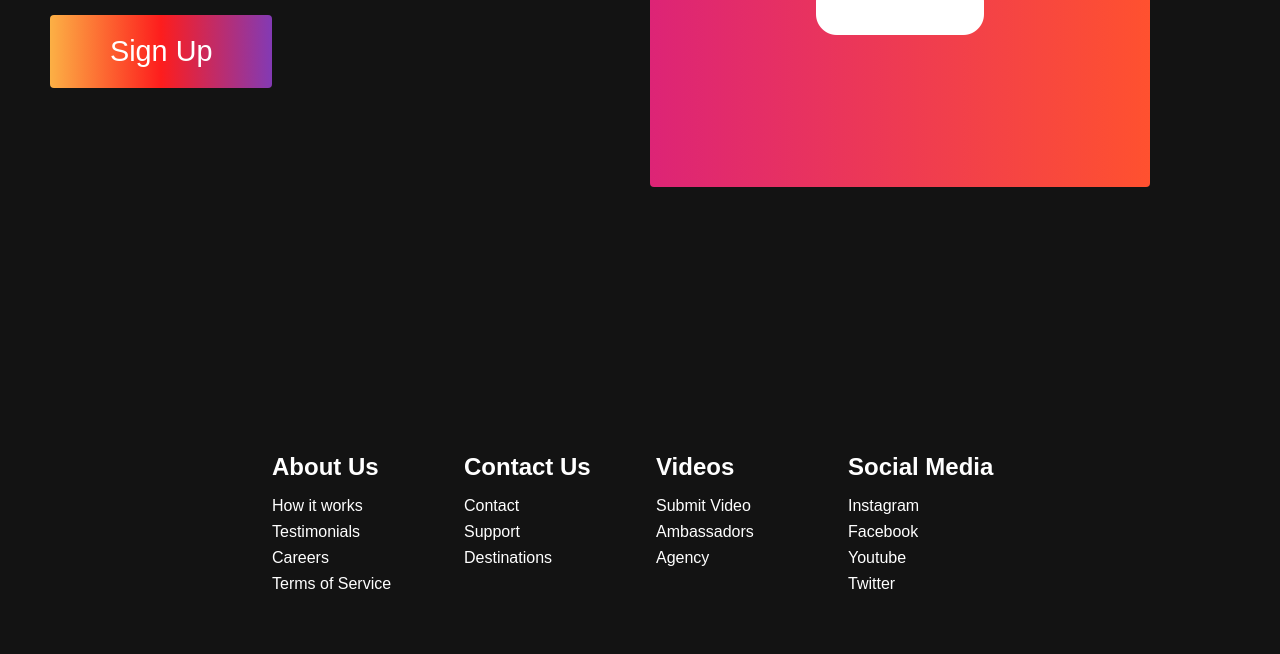
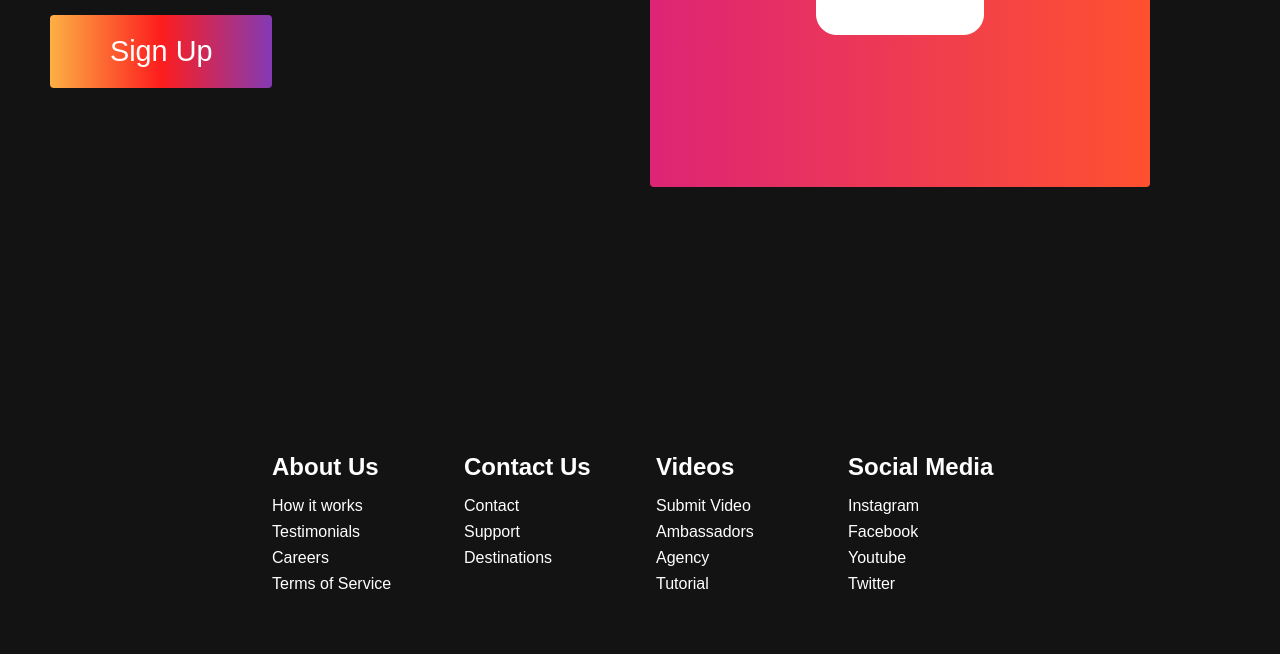
Before and after one commit to zino2213/Color-changer.com, a plain HTML site: page index.html in a window 1280 px wide. Shown: the part 3511-4165 px from the top of the page. Drawn offline with Linux system fonts and the light colour scheme; a script that the page names is missing.

Commit message:
Update index.html

```diff
--- a/index.html
+++ b/index.html
@@ -128,6 +128,7 @@
             <h2>Videos</h2>
             <a href="/">Submit Video</a> <a href="/">Ambassadors</a>
             <a href="/">Agency</a>
+            <a href="/">Tutorial</a>
           </div>
           <div class="footer__link--items">
             <h2>Social Media</h2>
```
